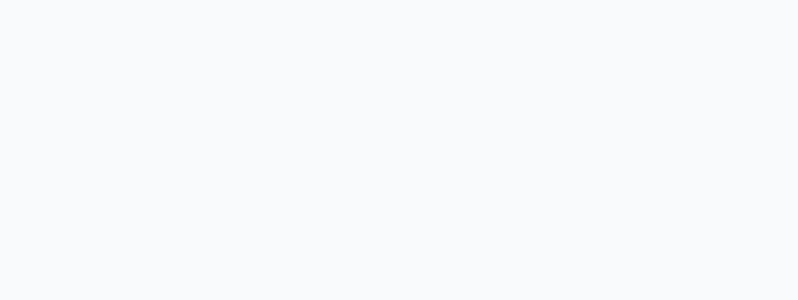
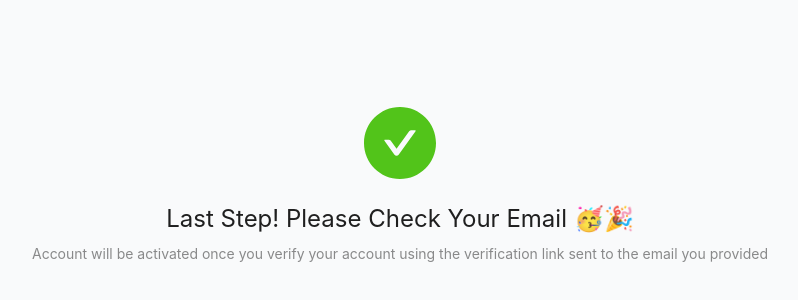
Before and after one commit to githmin/dockhere-frontend, a React (Create React App) app: page /signup/success in a window 1280 px wide. Before the commit this address had no page. Shown: the part 174-474 px from the top of the page, without its empty margins (240-1038 px from the left). Built offline with nearby package versions, Linux system fonts and the light colour scheme.

Commit message:
added signup with email

```diff
--- a/package.json
+++ b/package.json
@@ -11,6 +11,7 @@
     "@testing-library/jest-dom": "^5.16.5",
     "@testing-library/react": "^13.4.0",
     "@testing-library/user-event": "^13.5.0",
+    "antd": "^5.4.7",
     "axios": "^1.4.0",
     "react": "^18.2.0",
     "react-cookie": "^4.1.1",
--- a/public/index.html
+++ b/public/index.html
@@ -2,12 +2,12 @@
 <html lang="en">
   <head>
     <meta charset="utf-8" />
-    <link rel="icon" href="%PUBLIC_URL%/favicon.ico" />
+    <!-- <link rel="icon" href="%PUBLIC_URL%/favicon.ico" /> -->
     <meta name="viewport" content="width=device-width, initial-scale=1" />
     <meta name="theme-color" content="#000000" />
     <meta
       name="description"
-      content="Web site created using create-react-app"
+      content="Web site created by Githmin Jayawardhana"
     />
     <link rel="apple-touch-icon" href="%PUBLIC_URL%/logo192.png" />
     <!--
@@ -24,7 +24,7 @@
       work correctly both with client-side routing and a non-root public URL.
       Learn how to configure a non-root public URL by running `npm run build`.
     -->
-    <title>React App</title>
+    <title>DockHere!</title>
   </head>
   <body>
     <noscript>You need to enable JavaScript to run this app.</noscript>
--- a/src/App.js
+++ b/src/App.js
@@ -1,6 +1,7 @@
 import { Route, Routes } from "react-router-dom";
 import Login from "./components/Login";
 import Signup from "./components/Signup";
+import SignupSuccess from "./components/SignupSuccess";
 import Dashboard from "./components/Dashboard";
 import { useState } from "react";
 
@@ -12,6 +13,7 @@ function App() {
         <Route path="/dashboard" element={<Dashboard host={host} />} />
         <Route path="/login" element={<Login host={host} />} />
         <Route path="/signup" element={<Signup host={host} />} />
+        <Route path="/signup/success" element={<SignupSuccess />} />
         <Route path="/" element={<Login host={host} />} />
       </Routes>
     </>
--- a/src/components/Signup.jsx
+++ b/src/components/Signup.jsx
@@ -63,20 +63,23 @@ const LoginBtn = styled.button`
 const Signup = (props) => {
   const [username, setUsername] = useState("");
   const [password, setPassword] = useState("");
+  const [email, setEmail] = useState("");
+
   const navitage = useNavigate();
 
   const instance = axios.create({
     baseURL: props.host,
   });
   const handelSignup = () => {
-    console.log(props.host)
+    console.log(props.host);
     instance
       .post("/api/auth/register", {
         username,
         password,
+        email,
       })
       .then((res) => {
-        navitage("/login");
+        navitage("/signup/success");
       });
   };
   return (
@@ -90,7 +93,12 @@ const Signup = (props) => {
               onChange={(e) => setUsername(e.target.value)}
             ></InputArea>
             <InputArea
+              placeholder="Email"
+              onChange={(e) => setEmail(e.target.value)}
+            ></InputArea>
+            <InputArea
               placeholder="Password"
+              type="password"
               onChange={(e) => setPassword(e.target.value)}
             ></InputArea>
             <UnderTextArea>
--- /dev/null
+++ b/src/components/SignupSuccess.jsx
@@ -0,0 +1,25 @@
+import { Button, Result } from "antd";
+import styled from "styled-components";
+
+const MainDiv = styled.div`
+  display: flex;
+  justify-content: center;
+  align-items: center;
+  height: 90vh;
+`;
+const App = () => (
+  <MainDiv>
+    <Result
+      status="success"
+      title="Last Step! Please Check Your Email 🥳🎉"
+      subTitle="Account will be activated once you verify your account using the verification link sent to the email you provided"
+      // extra={[
+      //   <Button type="primary" key="console">
+      //     Go Login
+      //   </Button>,
+      //   // <Button key="buy">Buy Again</Button>,
+      // ]}
+    />
+  </MainDiv>
+);
+export default App;
```
Also changed, not shown: 1 other file (tests, documents, lock files or other folders).
